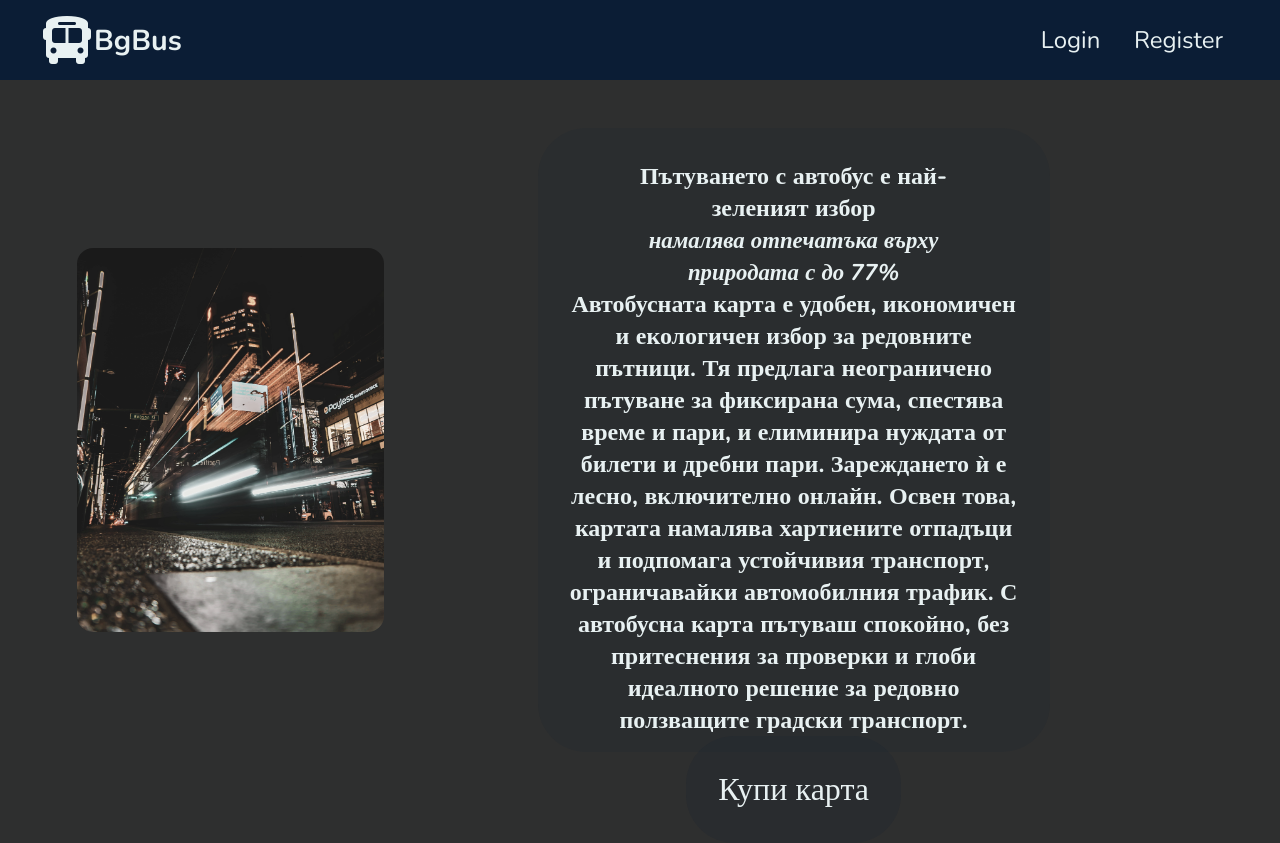
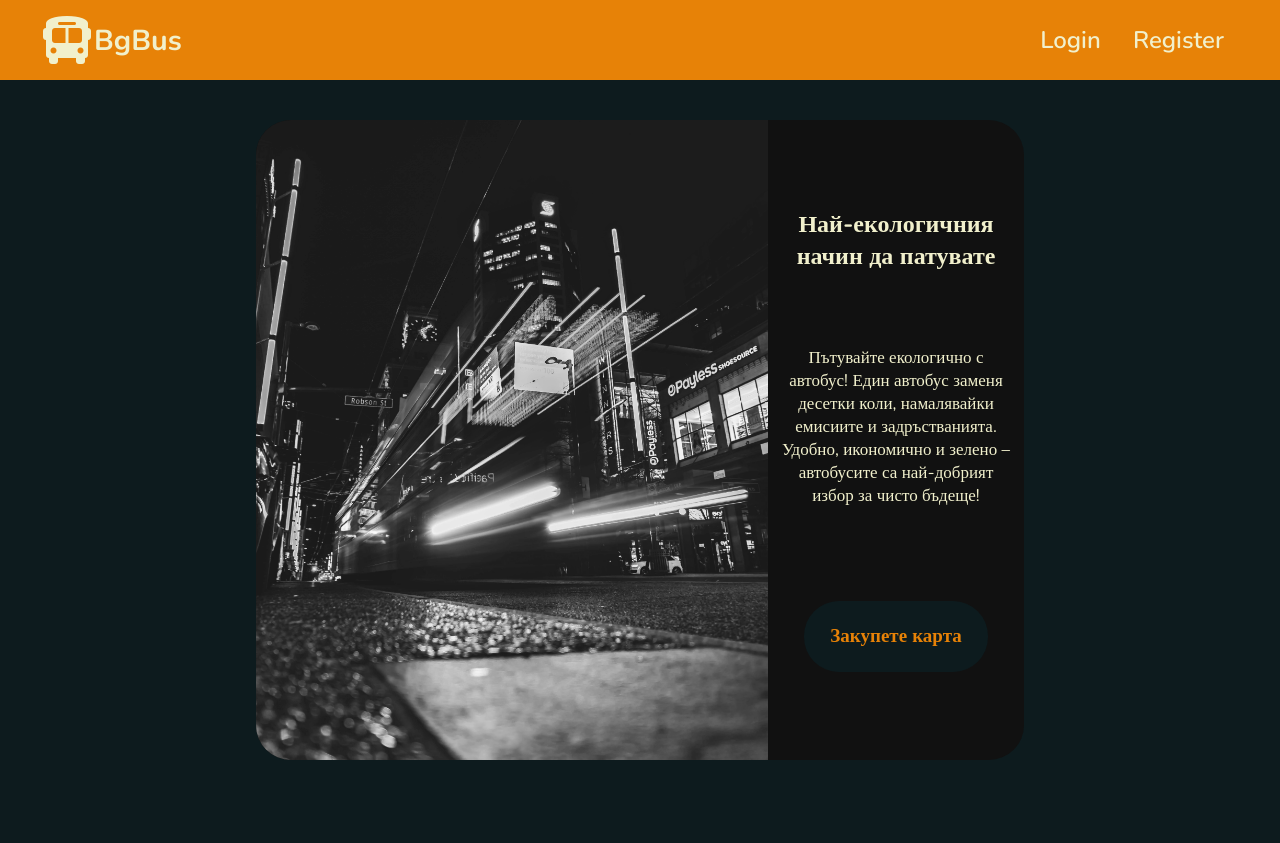
Before and after one commit to PiponcheDev/NOIT-2024-2025, a PHP site: page /html/index.html in a window 1280 px wide. After the commit the page ends 760 px from the top, so only its background shows below. Run offline with PHP 8.4, Linux system fonts and the light colour scheme; some libraries are stand-ins or nearby versions.

Commit message:
home page finished

```diff
--- a/front-end/css/index.css
+++ b/front-end/css/index.css
@@ -1,19 +1,20 @@
-:root{
-    --primary-color: #2e2f2f;
-    --secondary-color: #0b1d35;
+:root {
+  --primary-color: #0d1b1e;
+  --secondary-color: #e78207;
   --secondary-color-rgb: 11, 29, 53;
-    --text-color: #e8f1f2;
+  --text-color: #f1f0cc;
 }
-*{
+* {
   color: var(--text-color);
   font-family: Nunito;
   margin: 0;
   box-sizing: border-box;
 }
-body{
+body {
   background: var(--primary-color);
+  align-items: center;
 }
-nav{
+nav {
   display: flex;
   flex-direction: row;
   justify-content: space-between;
@@ -21,7 +22,7 @@ nav{
   background: var(--secondary-color);
   height: 10vh;
 }
-nav > div{
+nav > div {
   display: flex;
   flex-direction: row;
   justify-content: space-around;
@@ -30,13 +31,13 @@ nav > div{
   height: 9vh;
   margin-left: 2.5rem;
 }
-#logo{
+#logo {
   font-size: 3rem;
 }
-#name{
+#name {
   font-size: 1.8em;
 }
-nav > ul{
+nav > ul {
   display: flex;
   flex-direction: row;
   justify-content: space-around;
@@ -47,13 +48,14 @@ nav > ul{
   font-size: 1.5em;
 }
 
-.nav-button{
+.nav-button {
   text-decoration: none;
   position: relative;
   transition: 0.3 ease-in-out;
+  font-weight: 600;
 }
-.nav-button::after{
-    content: '';
+.nav-button::after {
+  content: "";
   border-bottom: 2px solid #e8f1f2;
   width: 0;
   position: absolute;
@@ -63,68 +65,75 @@ nav > ul{
   transition: 0.3s ease-in-out;
 }
 
-.nav-button:hover::after{
+.nav-button:hover::after {
   width: 120%;
 }
 
-section{
+section {
+  width: 100%;
   height: 90vh;
-    margin: auto;
   display: flex;
-    flex-direction: row;
-    justify-content: space-around;
   align-items: center;
+  justify-content: center;
 }
 
-section > img{
-    width: 24vw;
-    height: auto;
-    border-radius: 1rem;
-    filter: grayscale(40%);
+.container {
+  border-radius: 35px;
+  height: 80vh;
+  width: 60vw;
+  background: #111111;
+  display: grid;
+  grid-template-columns: 1fr 1fr 1fr;
+  grid-template-rows: 1fr 1fr 1fr;
+  gap: 0px 0px;
+  grid-auto-flow: row;
+  grid-template-areas:
+    "deco deco info"
+    "deco deco info"
+    "deco deco info";
 }
 
-#main-section > h2{
-    text-align: center;
+.deco {
+  filter: grayscale(10);
+  border-radius: 35px 0 0 35px;
+  grid-area: deco;
+  background-size: cover;
+  background-position: center;
+  background-image: url(../media/bus.jpg);
 }
 
-#main-section{
+.info {
+  grid-area: info;
   display: flex;
+  text-align: center;
+  align-items: center;
+  justify-content: center;
   flex-direction: column;
-    justify-content: space-around;
-    align-items: center;
-    padding: 2rem;
-    height: 78vh;
-    width: 40vw;
-    background: rgba(var(--secondary-color-rgb), 0.1);
-    border-radius: 3rem;
+  gap: 4rem;
 }
 
-#main-section > h1{
-    text-align: center;
-    width: 30vw;
+.info a:visited,
+.info a:link {
+  transition: ease-in-out 0.3s;
+  font-weight: 600;
+  font-size: 19px;
+  text-decoration: none;
+  padding: 1.2em 1.4em;
+  border-radius: 35px;
+  margin-top: 20px;
+  color: var(--secondary-color);
+  background-color: var(--primary-color);
 }
 
-
-#main-section > a{
-    font-size: 2em;
-    padding: 1em;
-    background: rgba(var(--secondary-color-rgb), 0.12);
-    border-radius: 3rem;
-    position: relative;
-    text-decoration: none;
+.info p {
+  padding: 10px;
+  font-size: 17px;
 }
 
-#main-section > a::after{
-    content: '';
-    border-bottom: 2px solid #e8f1f2;
-    width: 0;
-    position: absolute;
-    left: 50%;
-    top: 70%;
-    transform: translateX(-50%);
-    transition: 0.3s ease-in-out;
+.info > a:hover {
+  color: var(--text-color);
+  background-color: #142225;
+  box-shadow: 13px 13px 60px 4px rgba(0, 0, 0, 0.75);
+  -webkit-box-shadow: 13px 13px 60px 4px rgba(0, 0, 0, 0.75);
+  -moz-box-shadow: 13px 13px 60px 4px rgba(0, 0, 0, 0.75);
 }
-
-#main-section > a:hover::after{
-    width: 80%;
-}
--- a/front-end/html/index.html
+++ b/front-end/html/index.html
@@ -2,21 +2,28 @@
 <html lang="bg">
   <head>
     <!--meta data-->
-    <meta charset="UTF-8">
-    <meta name="viewport" content="width=device-width, initial-scale=1.0">
+    <meta charset="UTF-8" />
+    <meta name="viewport" content="width=device-width, initial-scale=1.0" />
     <!--tab view-->
     <title>BgBus</title>
-    <link rel="icon" href="../media/bus-solid.svg">
+    <link rel="icon" href="../media/bus-solid.svg" />
     <!--css files-->
-    <link rel="stylesheet" href="../css/index.css">
+    <link rel="stylesheet" href="../css/index.css" />
     <!--js files-->
     <script src="../js/index.js"></script>
     <!--fontawesome icons imbed-->
-    <script src="https://kit.fontawesome.com/b56d58b9c9.js" crossorigin="anonymous" defer></script>
+    <script
+      src="https://kit.fontawesome.com/b56d58b9c9.js"
+      crossorigin="anonymous"
+      defer
+    ></script>
     <!--google fonts-->
-    <link rel="preconnect" href="https://fonts.googleapis.com">
-    <link rel="preconnect" href="https://fonts.gstatic.com" crossorigin>
-    <link href="https://fonts.googleapis.com/css2?family=Nunito:ital,wght@0,200..1000;1,200..1000&display=swap" rel="stylesheet">
+    <link rel="preconnect" href="https://fonts.googleapis.com" />
+    <link rel="preconnect" href="https://fonts.gstatic.com" crossorigin />
+    <link
+      href="https://fonts.googleapis.com/css2?family=Nunito:ital,wght@0,200..1000;1,200..1000&display=swap"
+      rel="stylesheet"
+    />
   </head>
   <body>
     <nav>
@@ -30,25 +37,18 @@
       </ul>
     </nav>
     <section>
-            <img src="../media/bus.jpg" alt="picture  of a bus">
-            <div id="main-section">
-                <h1>Пътуването с автобус е най-зеленият избор <br><i style="font-size: 0.95em;">намалява отпечатъка върху природата с до 77%</i></h1>
-                <h2>
-                    Автобусната карта е удобен, икономичен
-                    и екологичен избор за редовните пътници.
-                    Тя предлага неограничено пътуване за фиксирана
-                    сума, спестява време и пари, и елиминира нуждата
-                    от билети и дребни пари. Зареждането ѝ е лесно,
-                    включително онлайн. Освен това, картата намалява хартиените
-                    отпадъци и подпомага устойчивия транспорт, ограничавайки
-                    автомобилния трафик. С автобусна карта пътуваш спокойно,
-                    без притеснения за проверки и глоби идеалното решение
-                    за редовно ползващите градски транспорт.
-                </h2>
-                <a href="#" >Купи карта</a>
+      <div class="container">
+        <div class="deco"></div>
+        <div class="info">
+          <h2>Най-екологичния начин да патувате</h2>
+          <p>
+            Пътувайте екологично с автобус! Един автобус заменя десетки коли,
+            намалявайки емисиите и задръстванията. Удобно, икономично и зелено –
+            автобусите са най-добрият избор за чисто бъдеще!
+          </p>
+          <a href="#">Закупете карта</a>
         </div>
-    <footer>
-
-    </footer>
+      </div>
+    </section>
   </body>
 </html>
```
Also changed, not shown: back-end/config.php (+8 -0 lines), back-end/data.php (added). Lines whose indentation alone changed are shown as unchanged.
